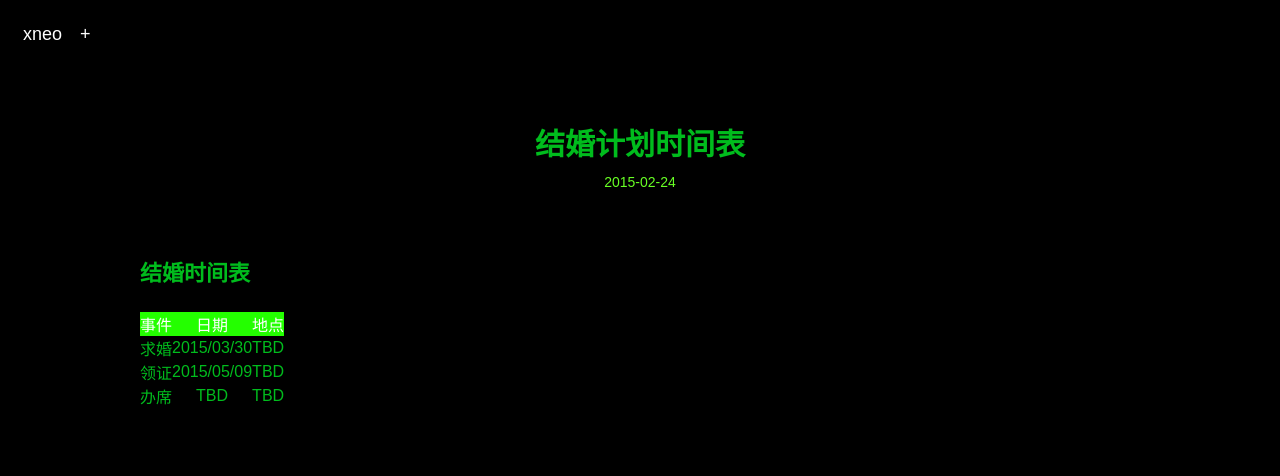
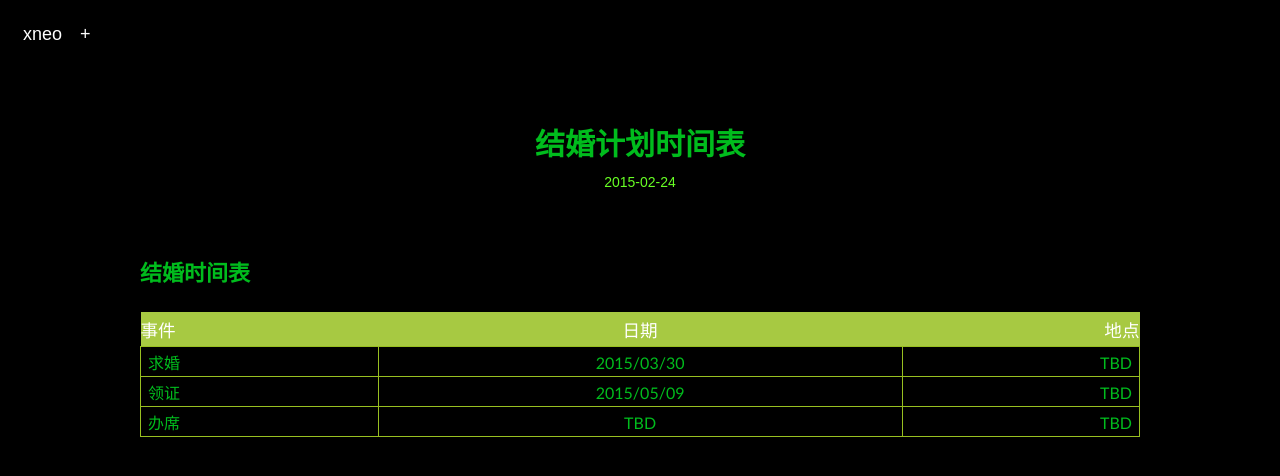
Before and after one commit to tuoerzhang/xneo123.github.io, a Jekyll site: the page built from _posts/wedding/2015-02-24-wedding-plan.md, in a window 1280 px wide. Shown: the top 476 px of the page. Built offline with Jekyll 4.4.1, drawn with Linux system fonts in a browser that asks for light colours; Markdown is read by kramdown in place of the engine named in the settings.

Commit message:
change table css

```diff
--- a/css/default.css
+++ b/css/default.css
@@ -9,8 +9,9 @@
 article,aside,details,figcaption,figure,footer,header,hgroup,menu,nav,section{display:block;}
 body,button,input,select,textarea{font-size:12px/1.5;}
 input,select,textarea{font-size:100%;}
-table{border-collapse:collapse;border-spacing:0;}
-th{text-align:center;color:#ffffff;background-color:#24ff00 }
+table{font-family:"Trebuchet MS", Arial, Helvetica, sans-serif;border-collapse:collapse;border-spacing:0;width:100%;}
+th{font-size:1.1em;text-align:left;padding-top:5px;padding-bottom:4px;background-color:#A7C942;color:#ffffff;}
+td{font-size:1em;border:1px solid #98bf21;padding:3px 7px 2px 7px;}
 fieldset,img,a img{border:0;}
 iframe{display:block;}
 abbr,acronym{border:0;font-variant:normal;}
```
